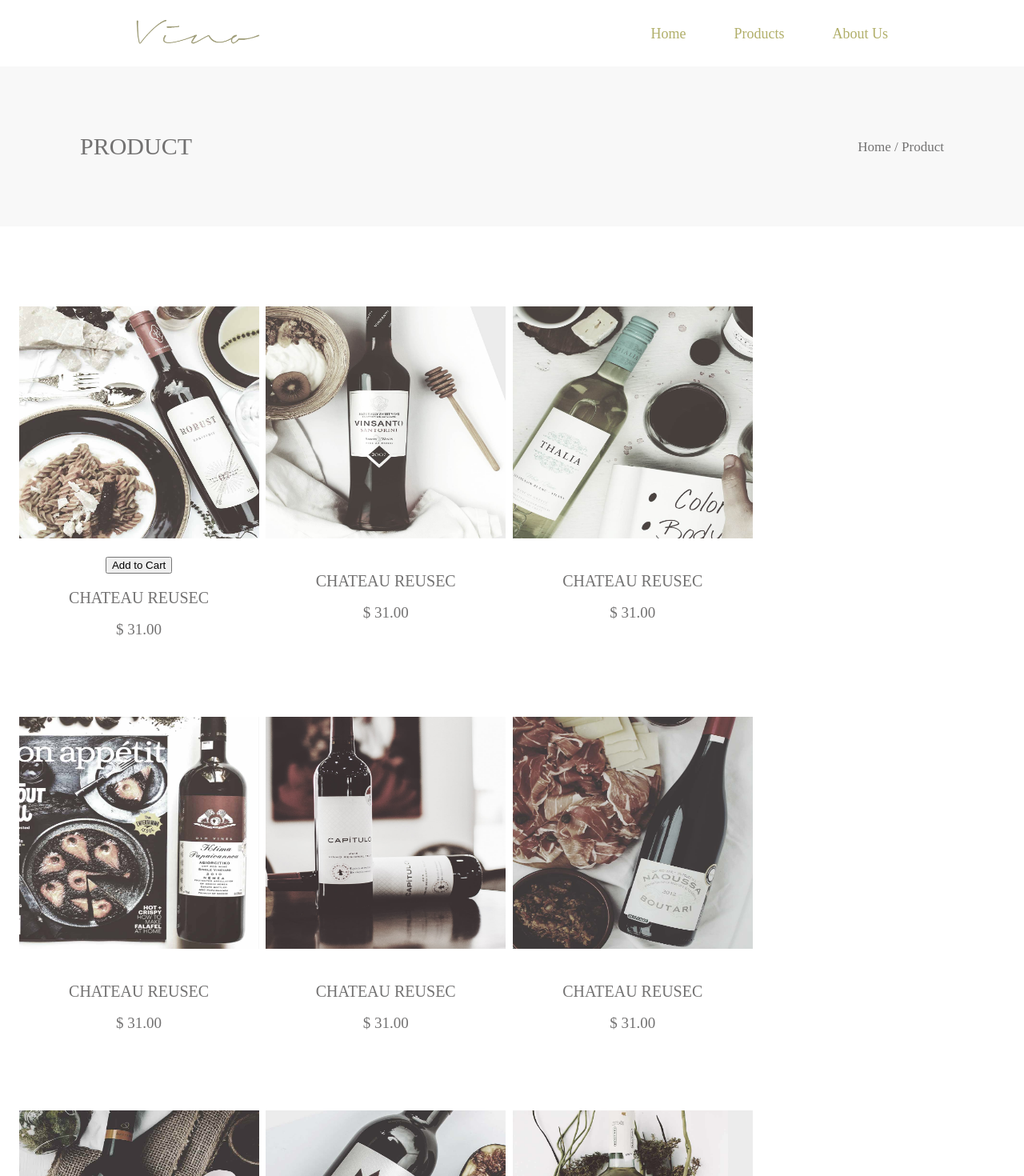
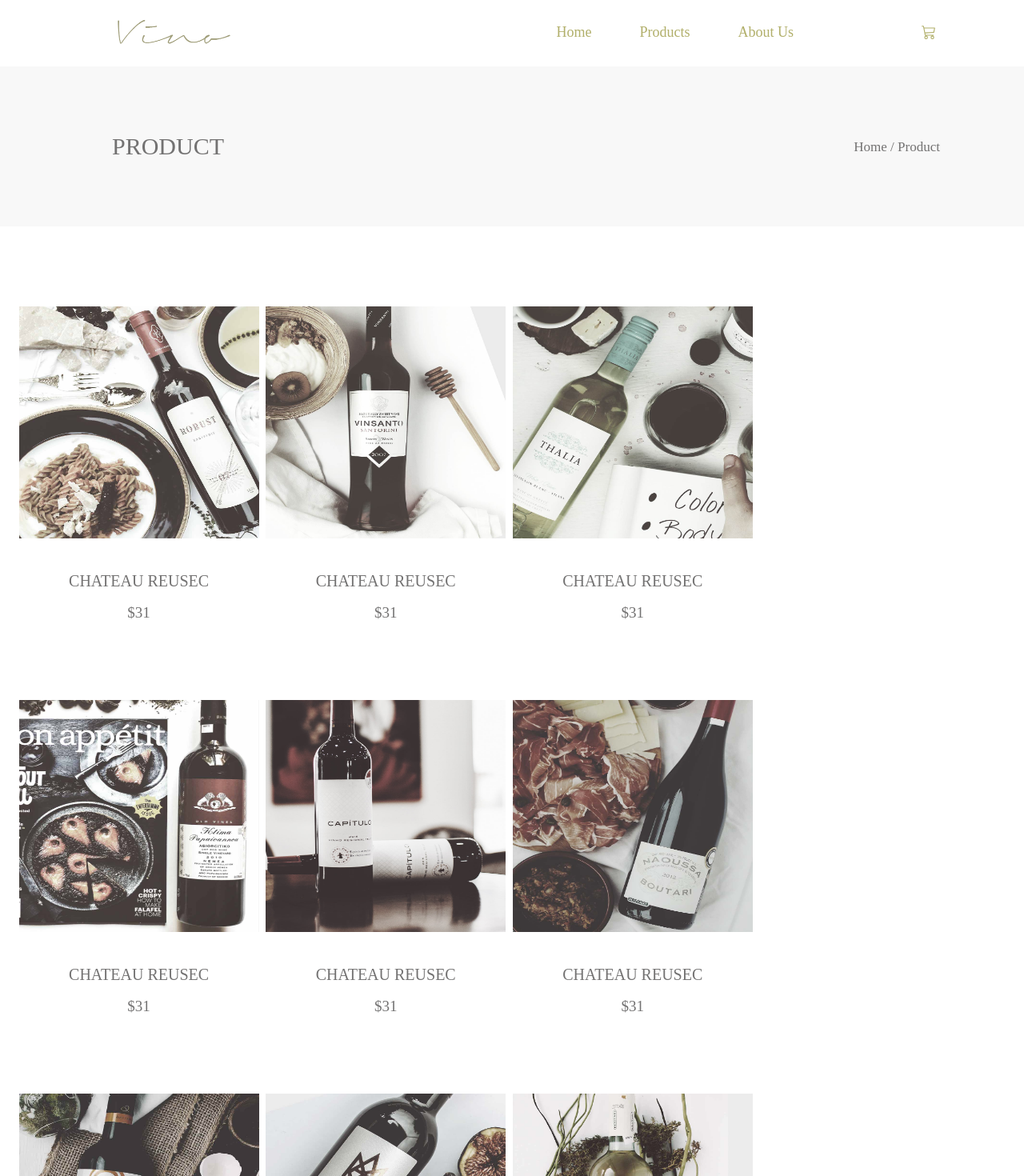
Before and after one commit to Beko98/react_wine_project, a React (Create React App) app: page /product in a window 1280 px wide. Shown: the top 1470 px of the page at 80% size. Built offline with nearby package versions, Linux system fonts and the light colour scheme.

Commit message:
mapped through images

```diff
--- a/src/PublicRoutes.js
+++ b/src/PublicRoutes.js
@@ -3,6 +3,8 @@ import { Route, Routes } from "react-router-dom";
 import Home from "./components/Home";
 import Product from "./components/Product";
 import AboutUs from "./components/AboutUs";
+import Cart from "./components/Cart";
+
 
 export function PublicRoutes() {
   return (
@@ -10,6 +12,8 @@ export function PublicRoutes() {
       <Route path="/" element={<Home />} />
       <Route path="/product" element={<Product />} />
       <Route path="/aboutUs" element={<AboutUs />} />
+      <Route path="/cart" element={<Cart />} />
+
     </Routes>
   );
 }
--- a/src/_home.scss
+++ b/src/_home.scss
@@ -26,9 +26,11 @@
     .logo {
       width: 100px;
       height: 100px;
-      margin-left: 20px;
       height: 30px;
       width: 100%;
+    }
+    .cart{
+      margin-left: 100px;
     }
   }
 
--- a/src/_product.scss
+++ b/src/_product.scss
@@ -13,12 +13,12 @@
         font-family: Cinzel, serif;
         font-weight: 100;
         color: $text;
-        margin-left: 100px;
+        margin-left: 140px;
         font-size: 30px;
 
     }
     h3{
-        margin-right: 100px;
+        margin-right: 105px;
         font-size: 17px;
         color: $text;
 
@@ -42,7 +42,6 @@
         }
         h2{
         margin: 20px 0 20px ;
-        // font-family: Catamaran,sans-serif;
         font-family: Cinzel,serif;
         font-size: 20px;
         color: $text;
--- /dev/null
+++ b/src/components/Cart.js
@@ -0,0 +1,22 @@
+import React from 'react'
+import {BsCart3} from  "react-icons/bs"
+import Footer from "./Footer";
+import Navbar from "./Navbar";
+import ProductDiv from "./ProductDiv";
+
+function Cart() {
+  return (
+    <>
+    <Navbar />
+    <div>
+    <ProductDiv title="Cart" />
+    </div>
+
+    <BsCart3 />
+
+    <Footer />
+  </>
+  )
+}
+
+export default Cart
--- /dev/null
+++ b/src/components/CartProducts.js
@@ -0,0 +1,18 @@
+import React from 'react'
+
+function CartProducts(props) {
+    const{id, productName, price, productImage} = props.data;
+  return (
+    <>
+
+      <div className='card_1'>
+        <img src={productImage} alt={id} />
+        <h2>{productName}</h2>
+        <h3>${price}</h3>
+      </div>
+
+    </>
+  )
+}
+
+export default CartProducts;
--- a/src/components/Navbar.js
+++ b/src/components/Navbar.js
@@ -1,9 +1,12 @@
 import React from "react";
 import vino1 from "../images/vino1.png";
-import { Link } from "react-router-dom";
+import { Link, useMatch } from "react-router-dom";
+import {BsCart3} from  "react-icons/bs"
+
 
 
 function Navbar() {
+const isAtHomePage = useMatch ("/");
   return (
     <>
       <nav className="nav">
@@ -20,6 +23,10 @@ function Navbar() {
           <li>
             <Link to="/aboutUs">About Us</Link>
           </li>
+
+        {!isAtHomePage && <Link to="/cart">
+          <BsCart3  className="cart"/>
+        </Link>}
         </ul>
       </nav>
     </>
--- a/src/components/Product.js
+++ b/src/components/Product.js
@@ -3,15 +3,17 @@ import Footer from "./Footer";
 import Navbar from "./Navbar";
 import ProductDiv from "./ProductDiv";
 import "../_product.scss"
-import pic_16 from "../images/pic_16.jpeg";
-import pic_17 from "../images/pic_17.jpeg";
-import pic_18 from "../images/pic_18.jpeg";
-import pic_19 from "../images/pic_19.jpeg";
-import pic_20 from "../images/pic_20.jpeg";
-import pic_21 from "../images/pic_21.jpeg";
-import pic_22 from "../images/pic_22.jpeg";
-import pic_23 from "../images/pic_23.jpeg";
-import pic_24 from "../images/pic_24.jpeg";
+import {PRODUCTS} from "../products"
+import CartProducts from "./CartProducts";
+// import pic_16 from "../images/pic_16.jpeg";
+// import pic_17 from "../images/pic_17.jpeg";
+// import pic_18 from "../images/pic_18.jpeg";
+// import pic_19 from "../images/pic_19.jpeg";
+// import pic_20 from "../images/pic_20.jpeg";
+// import pic_21 from "../images/pic_21.jpeg";
+// import pic_22 from "../images/pic_22.jpeg";
+// import pic_23 from "../images/pic_23.jpeg";
+// import pic_24 from "../images/pic_24.jpeg";
 
 
 
@@ -27,65 +29,17 @@ function Product() {
     <div className="left_2">
 
 
-
-      <div className="card_1">
-        <img src={pic_16} alt="pic_16" />
-        <div class="overlay">
-          <button>Add to Cart</button>
-        </div>
-        <h2>CHATEAU REUSEC</h2>
-        <h3>$ 31.00</h3>
-      </div>
-
-      <div className="card_1">
-        <img src={pic_17} alt="pic_17" />
-        <h2>CHATEAU REUSEC</h2>
-        <h3>$ 31.00</h3>
-      </div>
-
-      <div className="card_1">
-        <img src={pic_18} alt="pic_18" />
-        <h2>CHATEAU REUSEC</h2>
-        <h3>$ 31.00</h3>
-      </div>
-
-      <div className="card_1">
-        <img src={pic_19} alt="pic_19" />
-        <h2>CHATEAU REUSEC</h2>
-        <h3>$ 31.00</h3>
-      </div>
-
-      <div className="card_1">
-        <img src={pic_20} alt="pic_20" />
-        <h2>CHATEAU REUSEC</h2>
-        <h3>$ 31.00</h3>
-      </div>
-
-      <div className="card_1">
-        <img src={pic_21} alt="pic_21" />
-        <h2>CHATEAU REUSEC</h2>
-        <h3>$ 31.00</h3>
-      </div>
-
-      <div className="card_1">
-        <img src={pic_22} alt="pic_22" />
-        <h2>CHATEAU REUSEC</h2>
-        <h3>$ 31.00</h3>
-      </div>
-
-      <div className="card_1">
-        <img src={pic_23} alt="pic_23" />
-        <h2>CHATEAU REUSEC</h2>
-        <h3>$ 31.00</h3>
-      </div>
-
-      <div className="card_1">
-        <img src={pic_24} alt="pic_24" />
-        <h2>CHATEAU REUSEC</h2>
-        <h3>$ 31.00</h3>
-      </div>
+      {PRODUCTS.map((product) => (
+        <CartProducts data={product} />
+      ))}
 
     </div>
+
+
+    <div>
+
+    </div>
+
     <div className="right_2"></div>
 
 
--- /dev/null
+++ b/src/products.js
@@ -0,0 +1,67 @@
+import pic_16 from "../src/images/pic_16.jpeg";
+import pic_17 from "../src/images/pic_17.jpeg";
+import pic_18 from "../src/images/pic_18.jpeg";
+import pic_19 from "../src/images/pic_19.jpeg";
+import pic_20 from "../src/images/pic_20.jpeg";
+import pic_21 from "../src/images/pic_21.jpeg";
+import pic_22 from "../src/images/pic_22.jpeg";
+import pic_23 from "../src/images/pic_23.jpeg";
+import pic_24 from "../src/images/pic_24.jpeg";
+
+
+export const PRODUCTS =[
+    {
+        id: 1,
+        productName: "CHATEAU REUSEC",
+        price: 31.00,
+        productImage: pic_16,
+    },
+    {
+        id: 2,
+        productName: "CHATEAU REUSEC",
+        price: 31.00,
+        productImage: pic_17,
+    },
+    {
+        id: 3,
+        productName: "CHATEAU REUSEC",
+        price: 31.00,
+        productImage: pic_18,
+    },
+    {
+        id: 4,
+        productName: "CHATEAU REUSEC",
+        price: 31.00,
+        productImage: pic_19,
+    },
+    {
+        id: 5,
+        productName: "CHATEAU REUSEC",
+        price: 31.00,
+        productImage: pic_20,
+    },
+    {
+        id: 6,
+        productName: "CHATEAU REUSEC",
+        price: 31.00,
+        productImage: pic_21,
+    },
+    {
+        id: 7,
+        productName: "CHATEAU REUSEC",
+        price: 31.00,
+        productImage: pic_22,
+    },
+    {
+        id: 8,
+        productName: "CHATEAU REUSEC",
+        price: 31.00,
+        productImage: pic_23,
+    },
+    {
+        id: 9,
+        productName: "CHATEAU REUSEC",
+        price: 31.00,
+        productImage: pic_24,
+    }
+]
```
